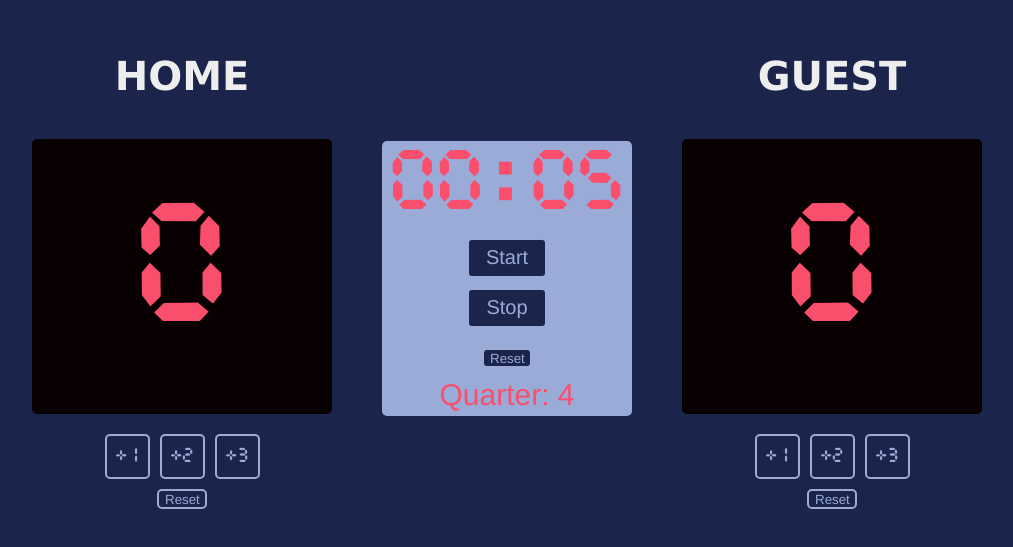
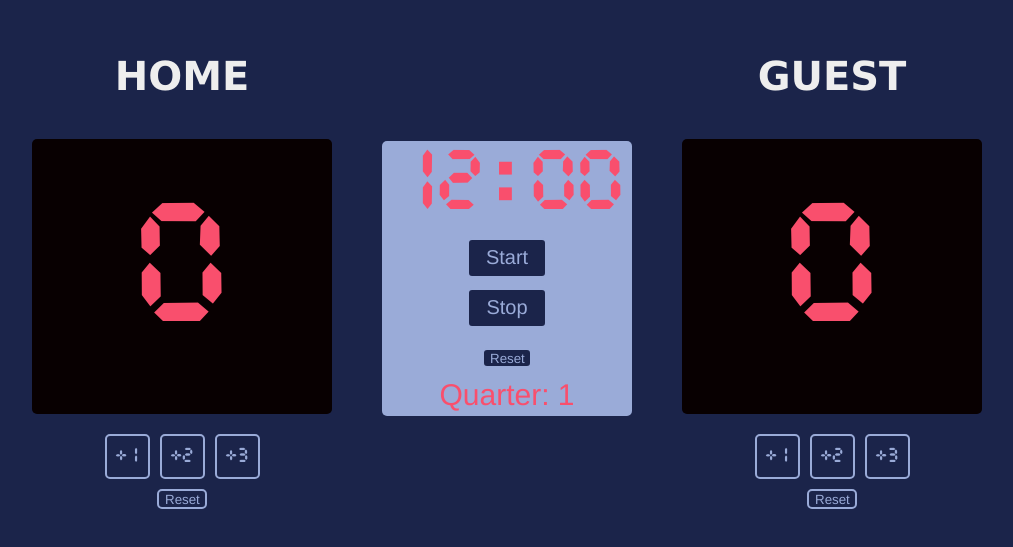
Before and after one commit to JJohnson-DevTech/basketball-scoreboard, a website built with Vite: page index.html in a window 1280 px wide. Shown: the part 115-662 px from the top of the page, without its empty margins (133-1146 px from the left). Built offline with nearby package versions, Linux system fonts and the light colour scheme.

Commit message:
Final Scoreboard finished

```diff
--- a/index.html
+++ b/index.html
@@ -21,12 +21,12 @@
                 </div>
             </div>
             <div class="timer-section">
-                <div class="timer" id="timer">00:05</div>
+                <div class="timer" id="timer">12:00</div>
                 <button class="start-btn" id="start-timer-btn" onclick="startTimer()">Start</button>
                 <button class="stop-btn" id="stop-timer-btn" onclick="stopTimer()">Stop</button>
                 <button class="reset-btn" id="reset-timer-btn" onclick="resetTimer()">Reset</button>
 
-<div class="quarter" id="quarter">Quarter: 4</div>
+<div class="quarter" id="quarter">Quarter: 1</div>
 
             </div>
             <div class="guest">
```
